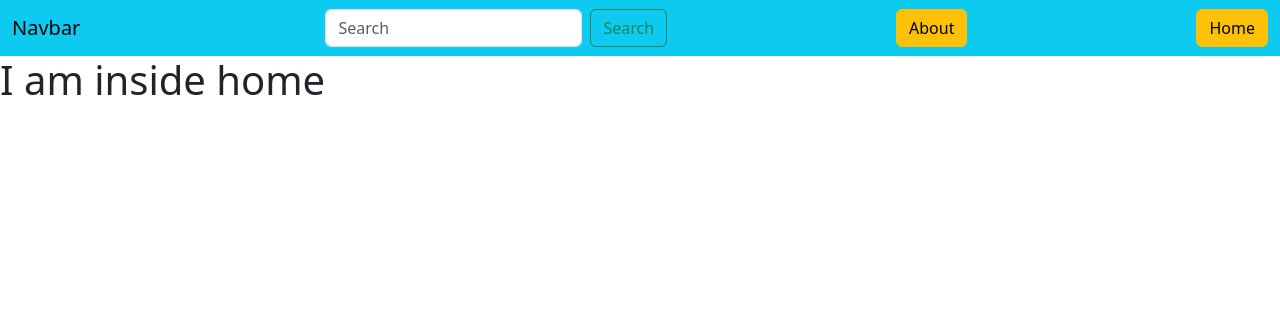
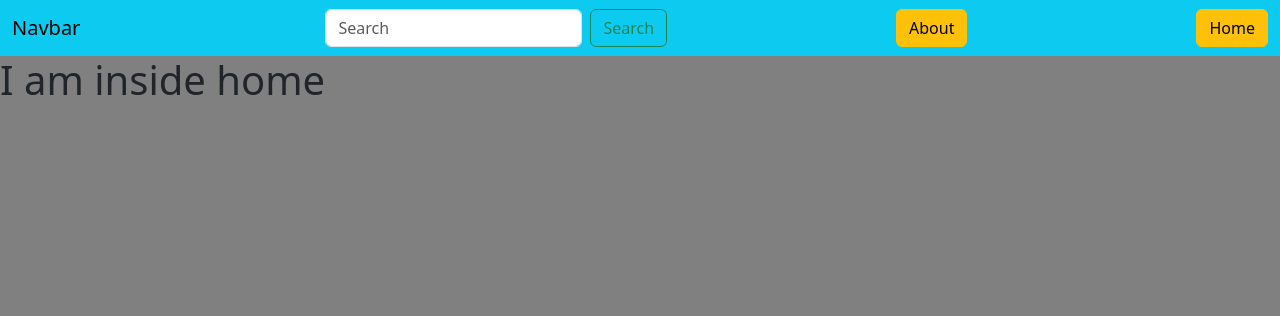
Before and after one commit to shihab-7/LangChain-with-python, a Django app: page / in a window 1280 px wide. Shown: the top 316 px of the page. Run offline with Django 5.2, Linux system fonts and the light colour scheme.

Commit message:
global static file handle

```diff
--- a/day8/MySite/MySite/settings.py
+++ b/day8/MySite/MySite/settings.py
@@ -117,6 +117,7 @@ USE_TZ = True
 # https://docs.djangoproject.com/en/5.1/howto/static-files/
 
 STATIC_URL = 'static/'
+STATICFILES_DIRS = [BASE_DIR/'static',]
 
 # Default primary key field type
 # https://docs.djangoproject.com/en/5.1/ref/settings/#default-auto-field
--- /dev/null
+++ b/day8/MySite/static/css/base.css
@@ -0,0 +1,3 @@
+body{
+    background: gray;
+}
--- a/day8/MySite/templates/base.html
+++ b/day8/MySite/templates/base.html
@@ -5,6 +5,7 @@
     <meta charset="UTF-8">
     <meta name="viewport" content="width=device-width, initial-scale=1.0">
     <link rel="stylesheet" href="https://cdn.jsdelivr.net/npm/bootstrap@5.3.3/dist/css/bootstrap.min.css">
+    <link rel="stylesheet" href="{% static "css/base.css" %}">
     <title>{% block title %}
     {% endblock %}
     </title>
@@ -20,7 +21,7 @@
           <a class="btn btn-warning" href="{% url 'about' %}">About</a>
           <a class="btn btn-warning" href="{% url 'homepage' %}">Home</a>
         </div>
-      </nav>
+    </nav>
       {%block content%}
 
       {%endblock%}
```
